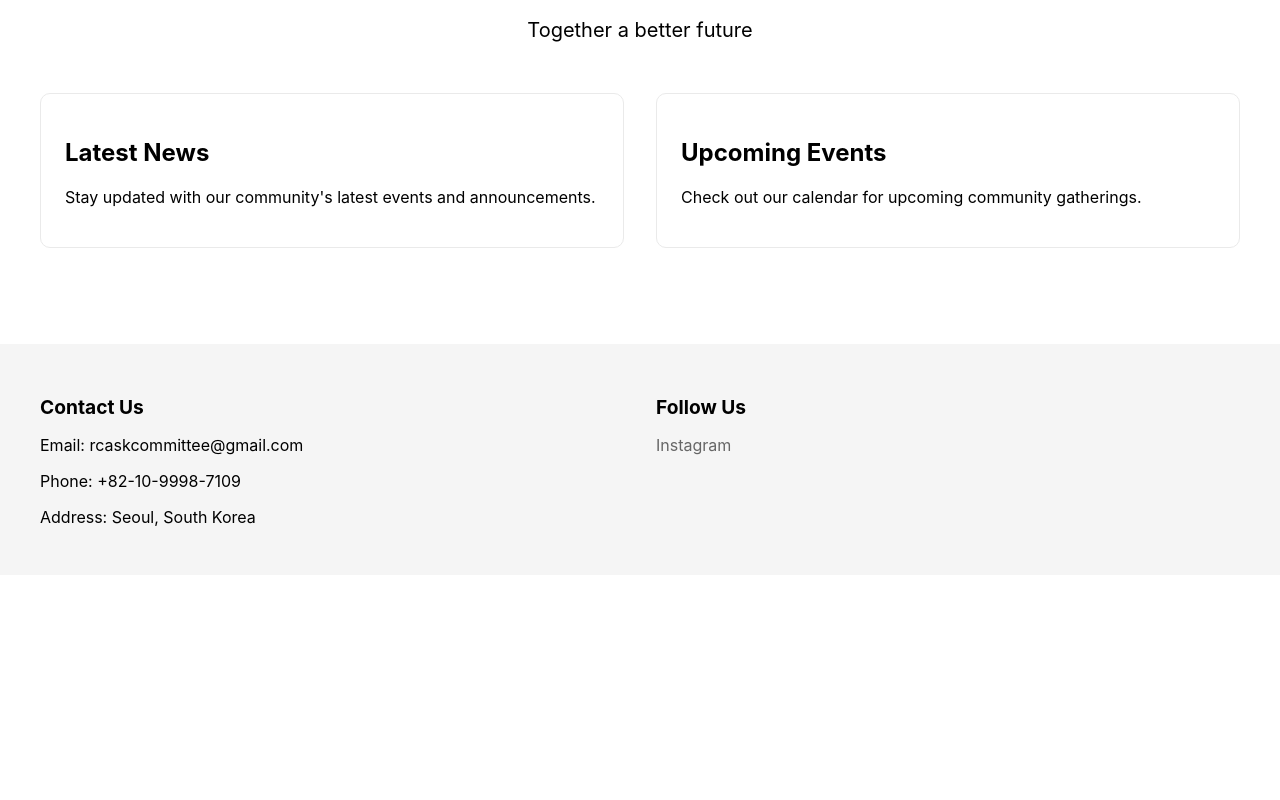
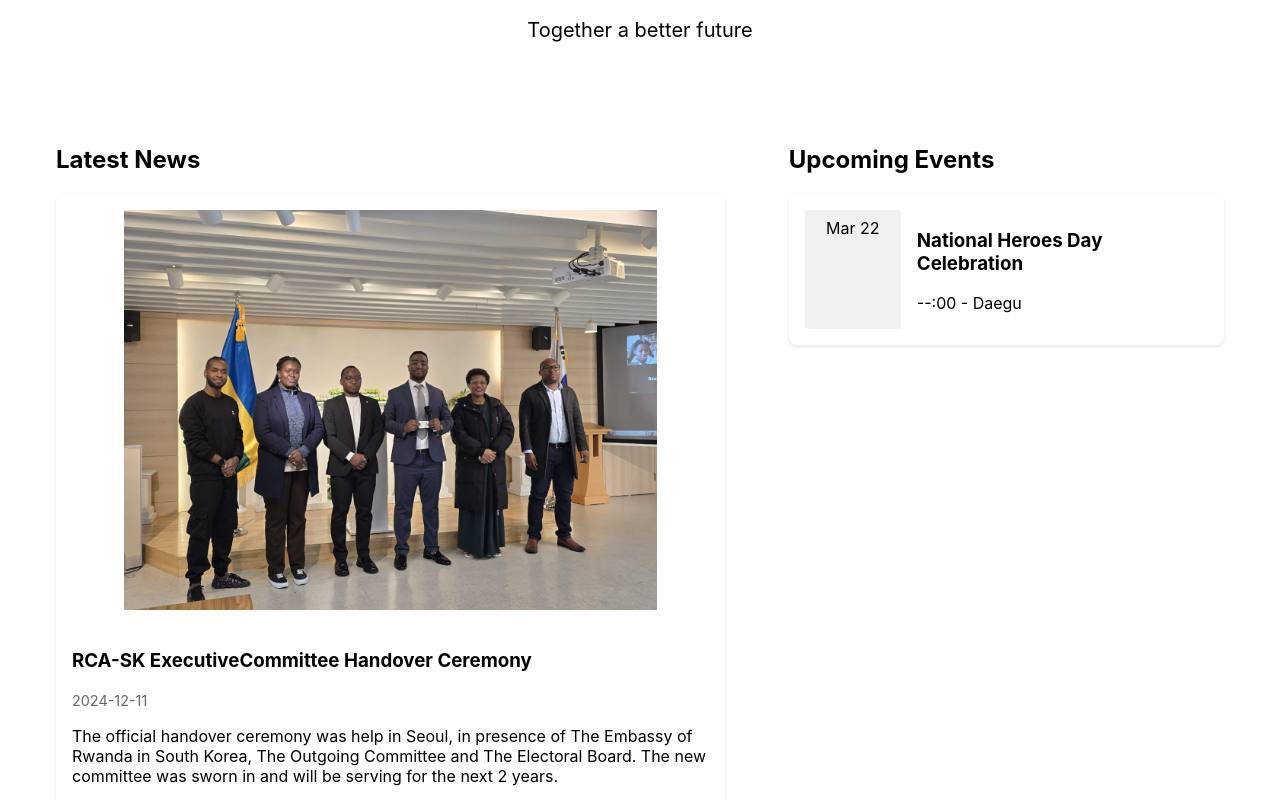
Before and after one commit to lonestarx1/rca-sk-website-2024, a React (Create React App) app: page / in a window 1280 px wide. Shown: the part 540-1340 px from the top of the page. Before the commit the page ends 1115 px from the top, so only its background shows below. Built offline with nearby package versions, Linux system fonts and the light colour scheme.

Commit message:
update home page and add upcoming event

```diff
--- /dev/null
+++ b/src/components/LatestNews.tsx
@@ -0,0 +1,42 @@
+import React from "react";
+import styles from "../styles/Home.module.css";
+import handover2 from "../@assets/handover2.jpeg";
+
+interface NewsItem {
+  id: number;
+  title: string;
+  date: string;
+  description: string;
+  imageUrl?: string;
+}
+
+const LatestNews: React.FC = () => {
+  const newsItems: NewsItem[] = [
+    {
+      id: 1,
+      title: "RCA-SK ExecutiveCommittee Handover Ceremony",
+      date: "2024-12-11",
+      description:
+        "The official handover ceremony was help in Seoul, in presence of The Embassy of Rwanda in South Korea, The Outgoing Committee and The Electoral Board. The new committee was sworn in and will be serving for the next 2 years.",
+      imageUrl: handover2,
+    },
+  ];
+
+  return (
+    <div className={styles.newsSection}>
+      <h2>Latest News</h2>
+      <div className={styles.newsGrid}>
+        {newsItems.map((item) => (
+          <div key={item.id} className={styles.newsCard}>
+            {item.imageUrl && <img src={item.imageUrl} alt={item.title} className={styles.newsImage} />}
+            <h3>{item.title}</h3>
+            <span className={styles.newsDate}>{item.date}</span>
+            <p>{item.description}</p>
+          </div>
+        ))}
+      </div>
+    </div>
+  );
+};
+
+export default LatestNews;
--- /dev/null
+++ b/src/components/UpcomingEvents.tsx
@@ -0,0 +1,50 @@
+import React from "react";
+import styles from "../styles/Home.module.css";
+
+interface Event {
+  id: number;
+  title: string;
+  date: string;
+  time: string;
+  location: string;
+}
+
+const UpcomingEvents: React.FC = () => {
+  // This could later be fetched from an API or database
+  const events: Event[] = [
+    {
+      id: 1,
+      title: "National Heroes Day Celebration",
+      date: "2025-03-22",
+      time: "--:00",
+      location: "Daegu",
+    },
+    // Add more events as needed
+  ];
+
+  return (
+    <div className={styles.eventsSection}>
+      <h2>Upcoming Events</h2>
+      <div className={styles.eventsList}>
+        {events.map((event) => (
+          <div key={event.id} className={styles.eventCard}>
+            <div className={styles.eventDate}>
+              {new Date(event.date).toLocaleDateString("en-US", {
+                month: "short",
+                day: "numeric",
+              })}
+            </div>
+            <div className={styles.eventDetails}>
+              <h3>{event.title}</h3>
+              <p>
+                {event.time} - {event.location}
+              </p>
+            </div>
+          </div>
+        ))}
+      </div>
+    </div>
+  );
+};
+
+export default UpcomingEvents;
--- a/src/pages/Home.tsx
+++ b/src/pages/Home.tsx
@@ -1,25 +1,20 @@
 import React from "react";
 import styles from "../styles/Home.module.css";
 import logo from "../@assets/icon2.png";
+import LatestNews from "../components/LatestNews";
+import UpcomingEvents from "../components/UpcomingEvents";
+
 const Home = () => {
   return (
     <div className={styles.container}>
       <main className={styles.main}>
         <img src={logo} alt="RCA-SK Logo" className={styles.logo} />
         <h1 className={styles.title}>The Rwandan Community Abroad - South Korea</h1>
-
         <p className={styles.description}>Together a better future</p>
 
-        <div className={styles.grid}>
-          <div className={styles.card}>
-            <h2>Latest News</h2>
-            <p>Stay updated with our community's latest events and announcements.</p>
-          </div>
-
-          <div className={styles.card}>
-            <h2>Upcoming Events</h2>
-            <p>Check out our calendar for upcoming community gatherings.</p>
-          </div>
+        <div className={styles.contentGrid}>
+          <LatestNews />
+          <UpcomingEvents />
         </div>
       </main>
     </div>
--- a/src/styles/Home.module.css
+++ b/src/styles/Home.module.css
@@ -81,3 +81,81 @@
     padding: 0.5rem;
   }
 }
+
+.contentGrid {
+  display: grid;
+  grid-template-columns: 3fr 2fr;
+  gap: 2rem;
+  width: 100%;
+  max-width: 1200px;
+  margin: 2rem auto;
+}
+
+.newsSection {
+  padding: 1rem;
+}
+
+.newsGrid {
+  display: grid;
+  gap: 1.5rem;
+  margin-top: 1rem;
+}
+
+.newsCard {
+  background: #ffffff;
+  border-radius: 8px;
+  padding: 1rem;
+  box-shadow: 0 2px 4px rgba(0, 0, 0, 0.1);
+}
+
+.newsImage {
+  width: 100%;
+  max-height: 400px;
+  height: auto;
+  object-fit: contain;
+  border-radius: 4px;
+  margin-bottom: 1rem;
+}
+
+.newsDate {
+  color: #666;
+  font-size: 0.9rem;
+}
+
+.eventsSection {
+  padding: 1rem;
+}
+
+.eventsList {
+  display: flex;
+  flex-direction: column;
+  gap: 1rem;
+  margin-top: 1rem;
+}
+
+.eventCard {
+  display: flex;
+  background: #ffffff;
+  border-radius: 8px;
+  padding: 1rem;
+  box-shadow: 0 2px 4px rgba(0, 0, 0, 0.1);
+}
+
+.eventDate {
+  background: #f0f0f0;
+  padding: 0.5rem;
+  border-radius: 4px;
+  text-align: center;
+  min-width: 80px;
+  margin-right: 1rem;
+}
+
+.eventDetails {
+  flex: 1;
+}
+
+@media (max-width: 768px) {
+  .contentGrid {
+    grid-template-columns: 1fr;
+  }
+}
```
Also changed, not shown: src/@assets/handover1.jpeg (added), src/@assets/handover2.jpeg (added).
